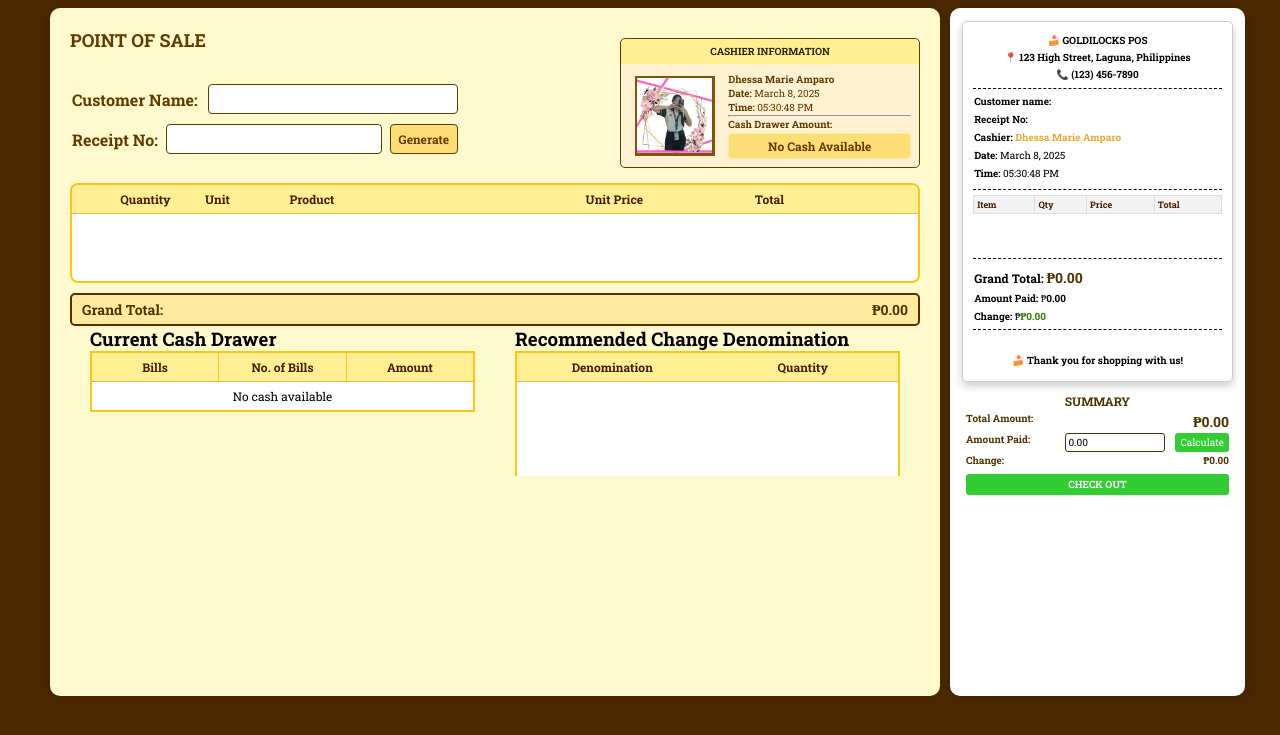
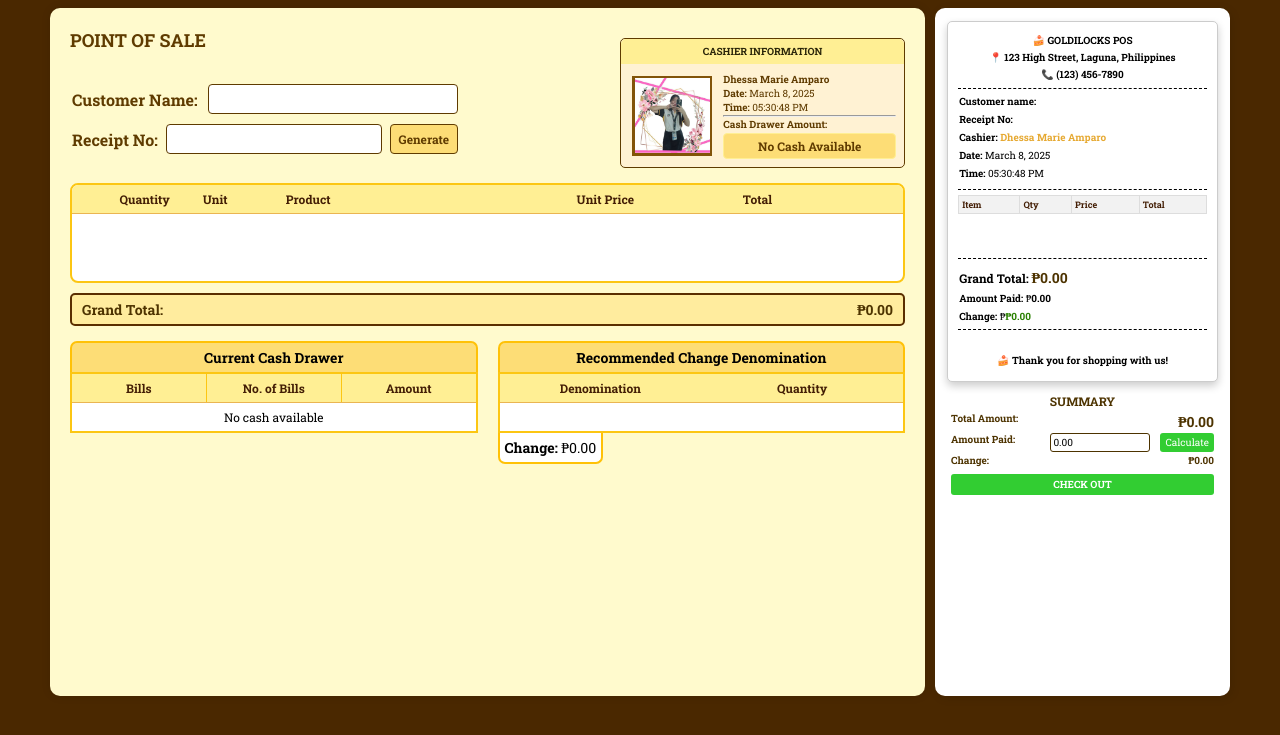
Before and after one commit to PaulPaolo2929/Goldilocks-Point-of-Sale, a plain HTML site: page Index.html in a window 1280 px wide. Shown: the part 57-792 px from the top of the page. Drawn offline with Linux system fonts and the light colour scheme.

Commit message:
updated Frontend for tables

```diff
--- a/Index.html
+++ b/Index.html
@@ -127,8 +127,10 @@
             <!-- Cash Drawer & Recommended Denomination -->
             <div class="Bottom-tableContainer" style="display: flex">
               <!-- Current Cash Drawer -->
-          <div class="cash-drawer-container" style="padding: 0px 20px">
-            <h3>Current Cash Drawer</h3>
+              <div class="cash-drawer-container" style="padding-right: 20px;">
+                <h3 style="text-align: center; margin-top: 15px; background-color: #fddd76; border-radius:7px 7px 0px 0px; border-width: 2px 2px 0px 2px; border: 2px 2px 0px 2px; border-color: #ffc107; border-style: solid; font-size: 14px; padding: 5px 5px;" >Current Cash Drawer</h3>
+                <!-- New scrollable wrapper -->
+                <div class="table-scrollable">
                   <table border="1">
                     <thead>
                       <tr>
@@ -142,10 +144,13 @@
                     </tbody>
                   </table>
                 </div>
+              </div>
 
               <!-- Recommended Change Denomination -->
-          <div class="recommendation-container" style="padding: 0px 20px">
-            <h3>Recommended Change Denomination</h3>
+              <div class="recommendation-container">
+                <h3 style="text-align: center;">Recommended Change Denomination</h3>
+                <!-- New scrollable wrapper -->
+                <div class="table-scrollable">
                   <table>
                     <thead>
                       <tr>
@@ -157,7 +162,8 @@
                       <!-- Change breakdown will be inserted here -->
                     </tbody>
                   </table>
-            <p>Change: <span id="changeTotal">₱0.00</span></p>
+                </div>
+                <div class="change-2"><p><strong>Change: </strong><span id="changeTotal">₱0.00</span></p></div>
               </div>
             </div>
       </section>
--- a/styles.css
+++ b/styles.css
@@ -87,8 +87,25 @@ a {
   padding: 20px; /* Reduced padding */
   border-radius: 10px;
   box-shadow: 0 0 10px rgba(0, 0, 0, 0.1);
+  overflow: auto; /* Enable scrolling */
+}
 
+/* Custom Scrollbar for the .pos-left Container */
+.pos-left::-webkit-scrollbar {
+  width: 8px;
 }
+
+.pos-left::-webkit-scrollbar-thumb {
+  background-color: #fcc613;
+  border-radius: 6px;
+  border: 2px solid white;
+}
+
+.pos-left::-webkit-scrollbar-track {
+  background-color: #fff6d1;   /* Sets the track's background color */
+  border-radius: 0 10px 10px 0;  /* Rounds only the right side corners */
+}
+
 
 /* =========iNPUT FIELDS STYLE ======== */
 /* POS Header */
@@ -445,42 +462,69 @@ td {
   background: #fff7c2; /* Light yellow hover effect */
 }
 
-/* Scrollable Tables When Data Overflows */
-.cash-drawer-container,
-.recommendation-container {
+/* New Scrollable Wrapper for the Table */
+.table-scrollable {
   max-height: 150px; /* Reduced height */
-  overflow-y: auto;
+  overflow: auto;
   display: block;
 }
 
-/* Custom Scrollbar */
-.cash-drawer-container::-webkit-scrollbar,
-.recommendation-container::-webkit-scrollbar {
+/* Custom Scrollbar for the Table Wrapper */
+.table-scrollable::-webkit-scrollbar {
   width: 8px;
 }
 
-.cash-drawer-container::-webkit-scrollbar-thumb,
-.recommendation-container::-webkit-scrollbar-thumb {
+.table-scrollable::-webkit-scrollbar-thumb {
   background-color: #fcc613;
   border-radius: 6px;
   border: 2px solid white;
 }
 
-.cash-drawer-container::-webkit-scrollbar-track,
-.recommendation-container::-webkit-scrollbar-track {
+.table-scrollable::-webkit-scrollbar-track {
   background-color: #fff6d1;
   border-radius: 8px;
 }
 
-/* Maintain White Background When Empty */
+/* Maintain White Background When Table is Empty */
 .cash-drawer-container tbody:empty::before,
 .recommendation-container tbody:empty::before {
   content: " ";
   display: block;
-  height: 100px; /* Reserves space for aesthetics */
+  height: 28px; /* Reserves space for aesthetics */
   background: white;
 }
 
+/* =====H3 design */
+.recommendation-container h3{
+  text-align: center;
+  margin-top: 15px;
+  background-color: #fddd76;
+  border-radius:7px 7px 0px 0px;
+  border-width: 2px 2px 0px 2px;
+  border: 2px 2px 0px 2px;
+  border-color: #ffc107;
+  border-style: solid;
+  font-size: 14px;
+  padding: 5px 5px;
+}
+
+.recommendation-container p{
+  text-align:left;
+  margin-top: 0px;
+  background-color: #ffffff;
+  border-radius:0px 0px 7px 7px;
+  border-width: 0px 2px 2px 2px;
+  border: 2px 2px 0px 2px;
+  border-color: #ffc107;
+  border-style: solid;
+  font-size: 14px;
+  padding: 5px 5px;
+}
+
+.change-2{
+  display: flex;
+  justify-content: space-between;
+}
 /* ========== Right Section (Receipt) ========== */
 .pos-right {
   flex: 0 0 25%; /* 20% width for the right side */
```
Lines whose indentation alone changed are shown as unchanged.
